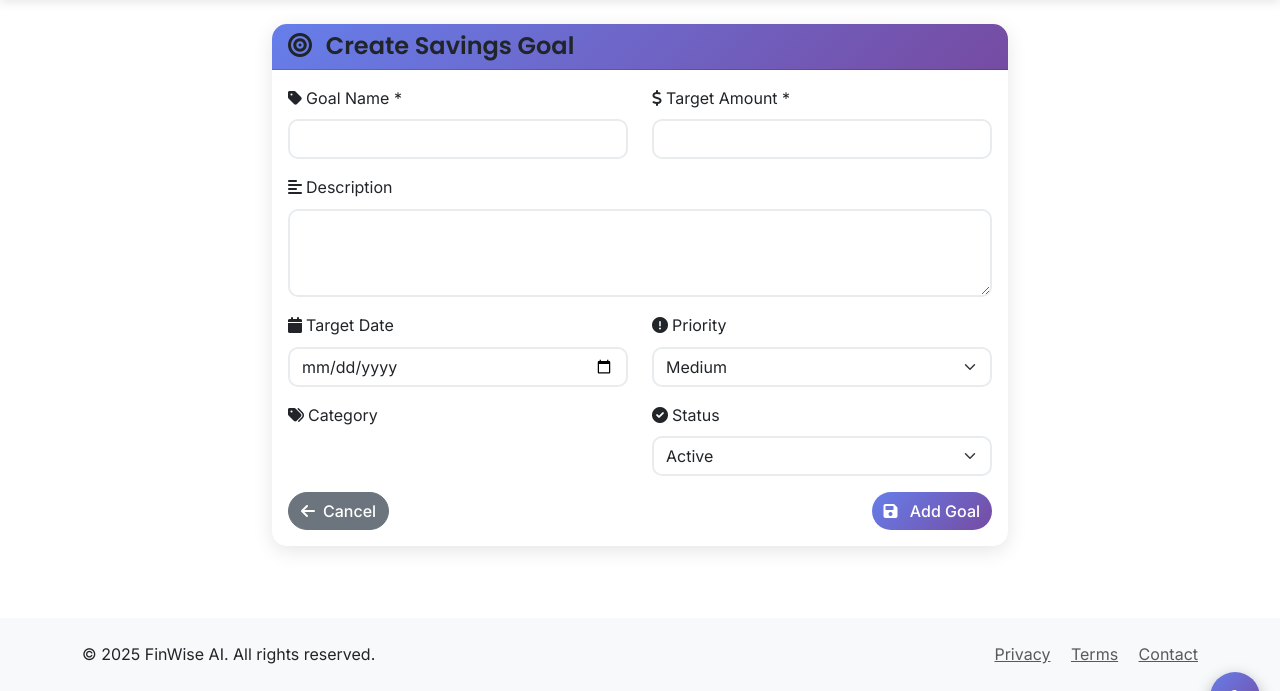
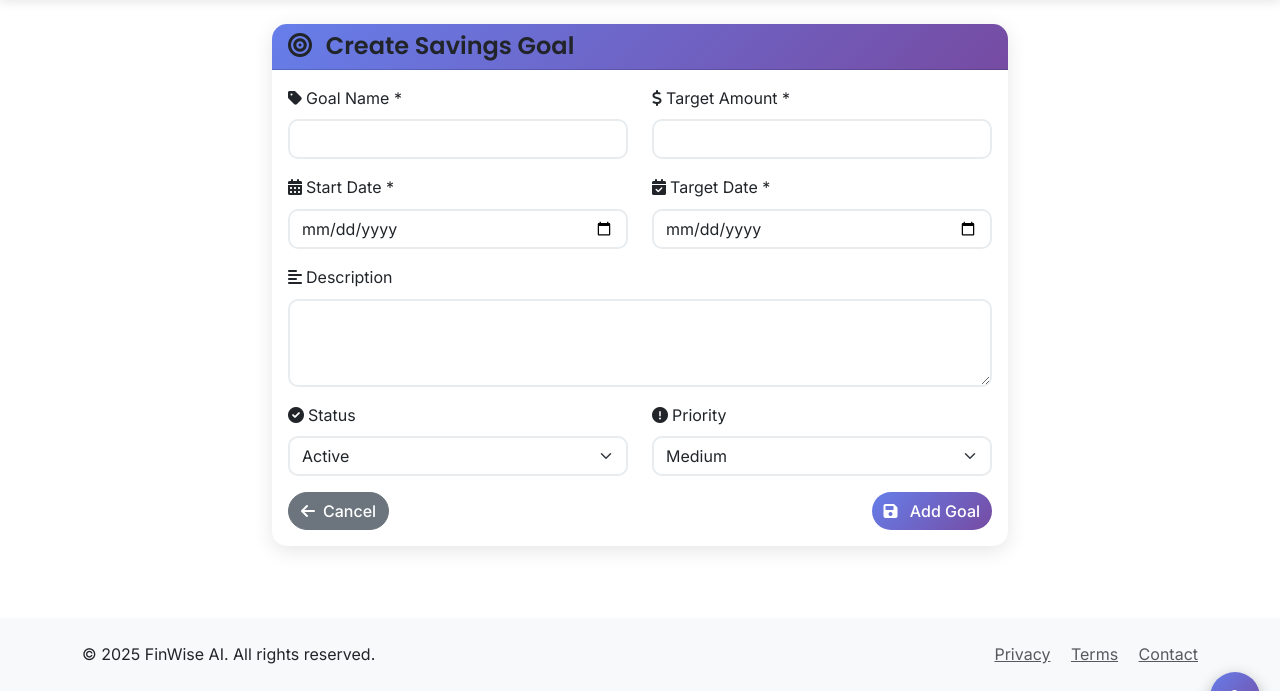
Before and after one commit to iclaldogan/finwise_ai, a Django app: page /goals/create/ in a window 1280 px wide. Shown: the part 58-749 px from the top of the page. Run offline with Django 5.2, Linux system fonts and the light colour scheme; the visitor is signed in with stand-in values (Sample User, id 1).

Commit message:
Fix Loans and Goals modules - Add description field to Loan model, fix template issues

```diff
--- a/finwise_ai/loans/forms.py
+++ b/finwise_ai/loans/forms.py
@@ -25,7 +25,7 @@ class LoanForm(forms.ModelForm):
     class Meta:
         model = Loan
         fields = ['loan_type', 'amount', 'interest_rate', 'term_months', 'start_date',
-                 'monthly_payment', 'status', 'is_simulation']
+                 'monthly_payment', 'status', 'is_simulation', 'description']
         widgets = {
             'loan_type': forms.Select(attrs={'class': 'form-select'}),
             'amount': forms.NumberInput(attrs={'class': 'form-control', 'step': '0.01'}),
@@ -35,6 +35,7 @@ class LoanForm(forms.ModelForm):
             'monthly_payment': forms.NumberInput(attrs={'class': 'form-control', 'step': '0.01'}),
             'status': forms.Select(attrs={'class': 'form-select'}),
             'is_simulation': forms.CheckboxInput(attrs={'class': 'form-check-input'}),
+            'description': forms.Textarea(attrs={'class': 'form-control', 'rows': 3}),
         }
 
     def __init__(self, *args, **kwargs):
--- a/finwise_ai/loans/models.py
+++ b/finwise_ai/loans/models.py
@@ -41,6 +41,7 @@ class Loan(models.Model):
     remaining_balance = models.DecimalField(max_digits=12, decimal_places=2, null=True, blank=True)
     status = models.CharField(max_length=10, choices=STATUS_CHOICES, default='simulated')
     is_simulation = models.BooleanField(default=True)
+    description = models.TextField(blank=True, null=True)
     created_at = models.DateTimeField(auto_now_add=True)
     updated_at = models.DateTimeField(auto_now=True)
 
--- a/finwise_ai/templates/goals/goal_form.html
+++ b/finwise_ai/templates/goals/goal_form.html
@@ -39,6 +39,28 @@
                             </div>
                         </div>
 
+                        <div class="row">
+                            <div class="col-md-6 mb-3">
+                                <label for="{{ form.start_date.id_for_label }}" class="form-label">
+                                    <i class="fas fa-calendar-alt me-1"></i>Start Date *
+                                </label>
+                                {{ form.start_date }}
+                                {% if form.start_date.errors %}
+                                    <div class="text-danger small mt-1">{{ form.start_date.errors.0 }}</div>
+                                {% endif %}
+                            </div>
+
+                            <div class="col-md-6 mb-3">
+                                <label for="{{ form.target_date.id_for_label }}" class="form-label">
+                                    <i class="fas fa-calendar-check me-1"></i>Target Date *
+                                </label>
+                                {{ form.target_date }}
+                                {% if form.target_date.errors %}
+                                    <div class="text-danger small mt-1">{{ form.target_date.errors.0 }}</div>
+                                {% endif %}
+                            </div>
+                        </div>
+
                         <div class="mb-3">
                             <label for="{{ form.description.id_for_label }}" class="form-label">
                                 <i class="fas fa-align-left me-1"></i>Description
@@ -51,12 +73,12 @@
 
                         <div class="row">
                             <div class="col-md-6 mb-3">
-                                <label for="{{ form.target_date.id_for_label }}" class="form-label">
-                                    <i class="fas fa-calendar me-1"></i>Target Date
+                                <label for="{{ form.status.id_for_label }}" class="form-label">
+                                    <i class="fas fa-check-circle me-1"></i>Status
                                 </label>
-                                {{ form.target_date }}
-                                {% if form.target_date.errors %}
-                                    <div class="text-danger small mt-1">{{ form.target_date.errors.0 }}</div>
+                                {{ form.status }}
+                                {% if form.status.errors %}
+                                    <div class="text-danger small mt-1">{{ form.status.errors.0 }}</div>
                                 {% endif %}
                             </div>
 
@@ -67,28 +89,6 @@
                                 {{ form.priority }}
                                 {% if form.priority.errors %}
                                     <div class="text-danger small mt-1">{{ form.priority.errors.0 }}</div>
-                                {% endif %}
-                            </div>
-                        </div>
-
-                        <div class="row">
-                            <div class="col-md-6 mb-3">
-                                <label for="{{ form.category.id_for_label }}" class="form-label">
-                                    <i class="fas fa-tags me-1"></i>Category
-                                </label>
-                                {{ form.category }}
-                                {% if form.category.errors %}
-                                    <div class="text-danger small mt-1">{{ form.category.errors.0 }}</div>
-                                {% endif %}
-                            </div>
-
-                            <div class="col-md-6 mb-3">
-                                <label for="{{ form.status.id_for_label }}" class="form-label">
-                                    <i class="fas fa-check-circle me-1"></i>Status
-                                </label>
-                                {{ form.status }}
-                                {% if form.status.errors %}
-                                    <div class="text-danger small mt-1">{{ form.status.errors.0 }}</div>
                                 {% endif %}
                             </div>
                         </div>
```
Also changed, not shown: finwise_ai/templates/loans/loan_form.html (+1 -11 lines), finwise_ai/loans/migrations/0002_loan_description.py (added).
